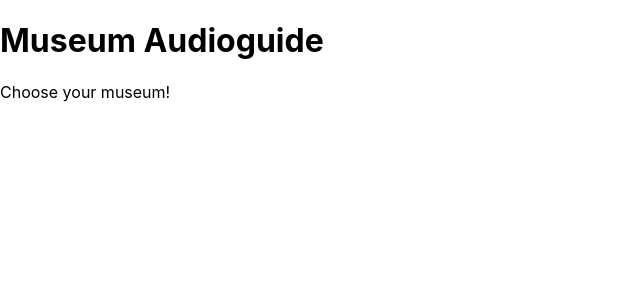
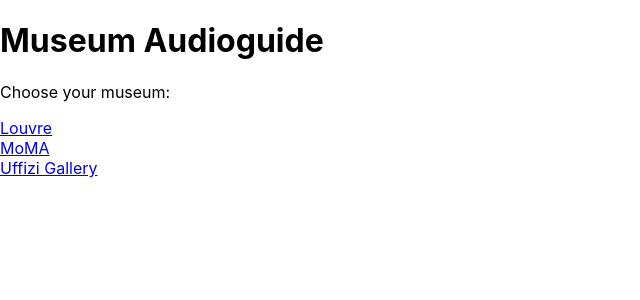
Before and after one commit to nikolai8159/claudio, a React (Create React App) app in the folder audioguide-app/frontend/: page / in a window 1280 px wide. Shown: the top 300 px of the page, without its empty margins (0-640 px from the left). Built offline with nearby package versions, Linux system fonts and the light colour scheme.

Commit message:
Update App.js

```diff
--- a/audioguide-app/frontend/src/App.js
+++ b/audioguide-app/frontend/src/App.js
@@ -1,9 +1,17 @@
+import { BrowserRouter as Router, Routes, Route } from 'react-router-dom';
+import HomePage from './pages/HomePage';
+import MuseumPage from './pages/MuseumPage'; // we will create this one next!
+
 function App() {
   return (
-    <div>
-      <h1>Museum Audioguide</h1>
-      <p>Choose your museum!</p>
-    </div>
+    <Router>
+      <div>
+        <Routes>
+          <Route path="/" element={<HomePage />} />
+          <Route path="/museum/:museumId" element={<MuseumPage />} />
+        </Routes>
+      </div>
+    </Router>
   );
 }
 
```
